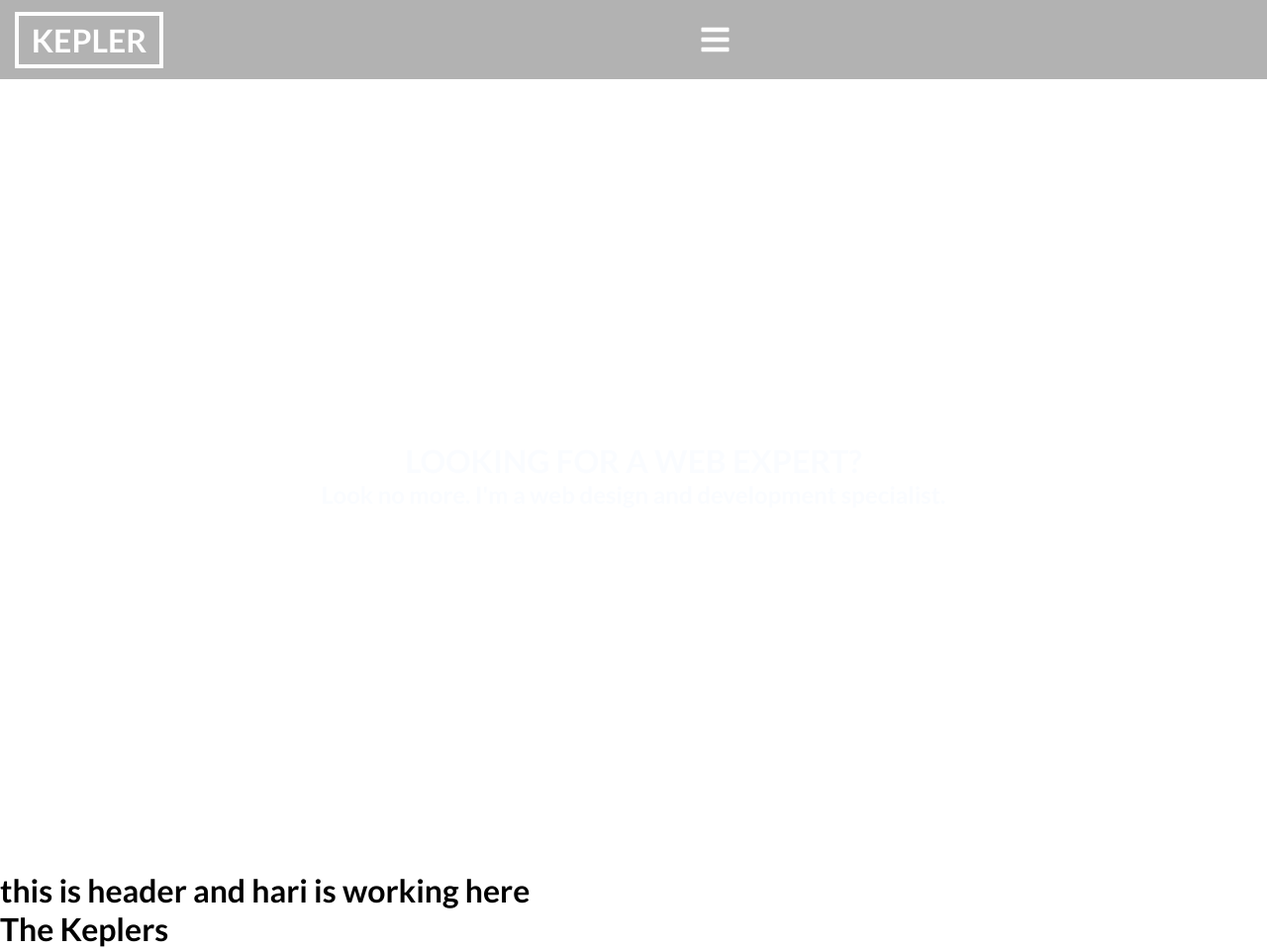
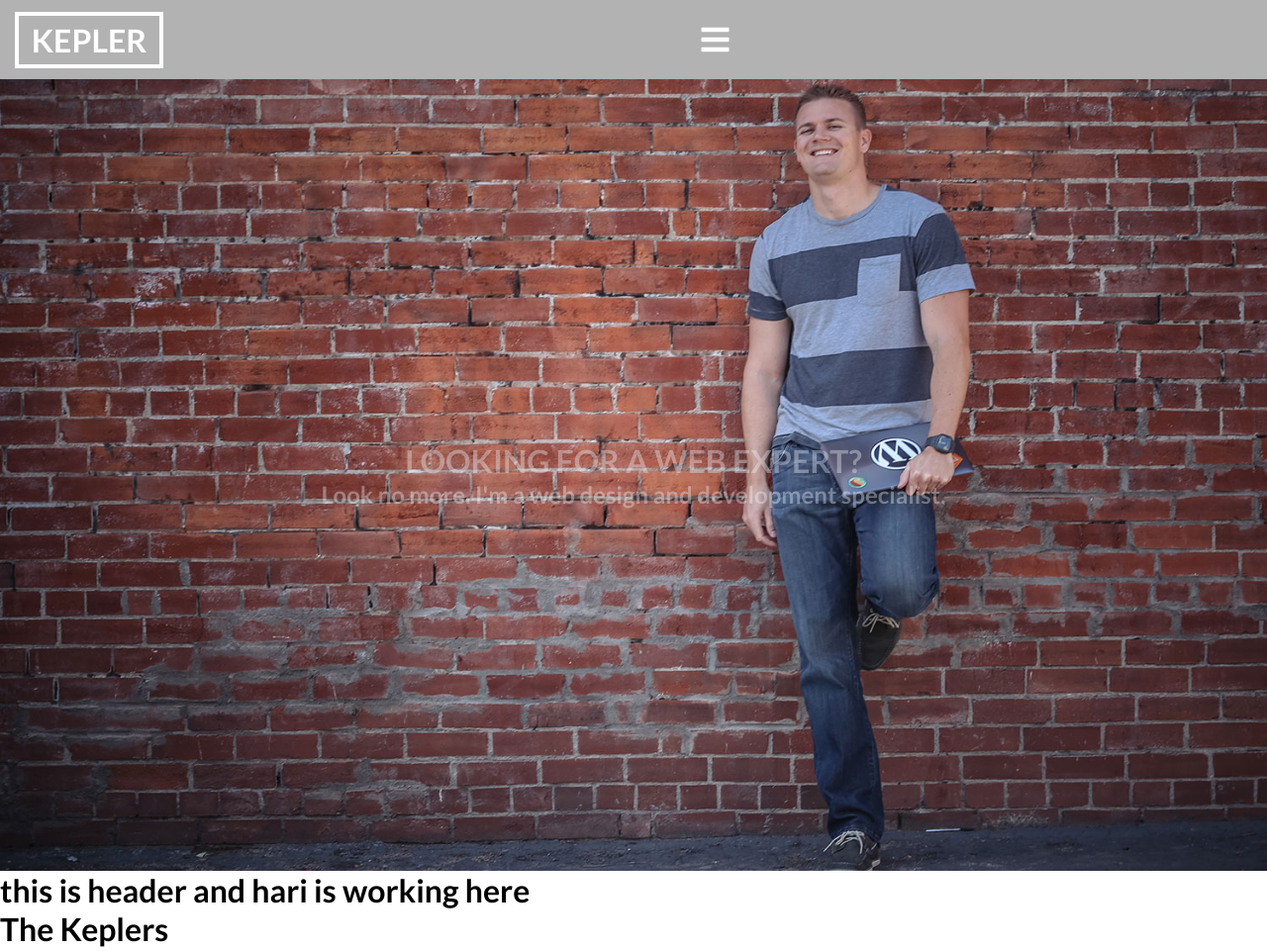
Before and after one commit to doc22940/kepler, a plain HTML site: page index.html in a window 1280 px wide. Shown: the top 961 px of the page at 99% size. Drawn offline with Linux system fonts and the light colour scheme.

Commit message:
css merge conflict added

```diff
--- a/css/style.css
+++ b/css/style.css
@@ -11,8 +11,6 @@ body {
 }
 
 /* ===HEADER=== */
-<<<<<<< HEAD
-=======
 
 .header-banner {
   height: 20vh;
@@ -21,7 +19,6 @@ body {
   z-index: 999;
 }
 
->>>>>>> header-section
 .header-container{
   position: relative;
 }
@@ -56,19 +53,11 @@ body {
   margin-left: 15px;
 }
 .header-background{
-<<<<<<< HEAD
-=======
-
->>>>>>> header-section
   background-image: url(../images/devin-walker-homepage.jpg);
   height: 100vh;
   background-size: cover;
   background-repeat: no-repeat;
   background-attachment: fixed;
-<<<<<<< HEAD
-=======
-
->>>>>>> header-section
   background-position: right;
   z-index: 1;
   display: flex;
```
